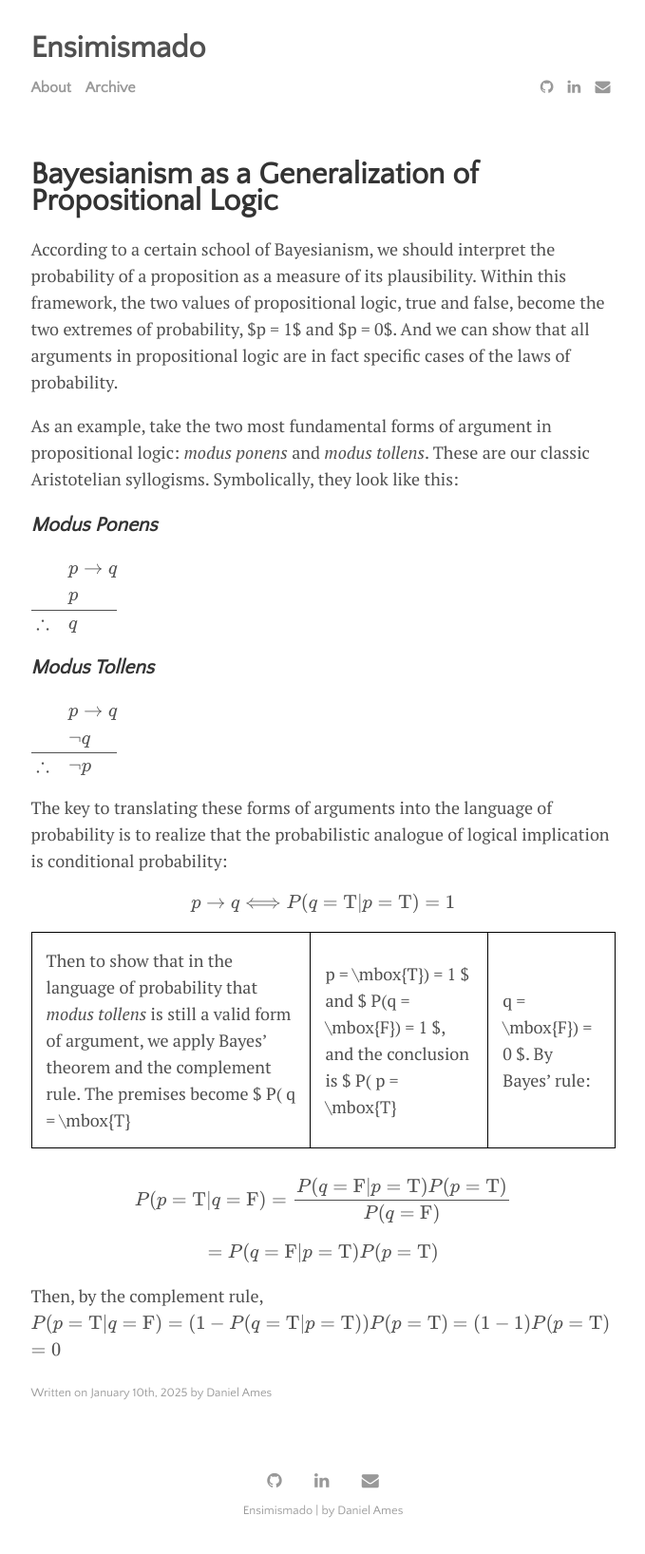
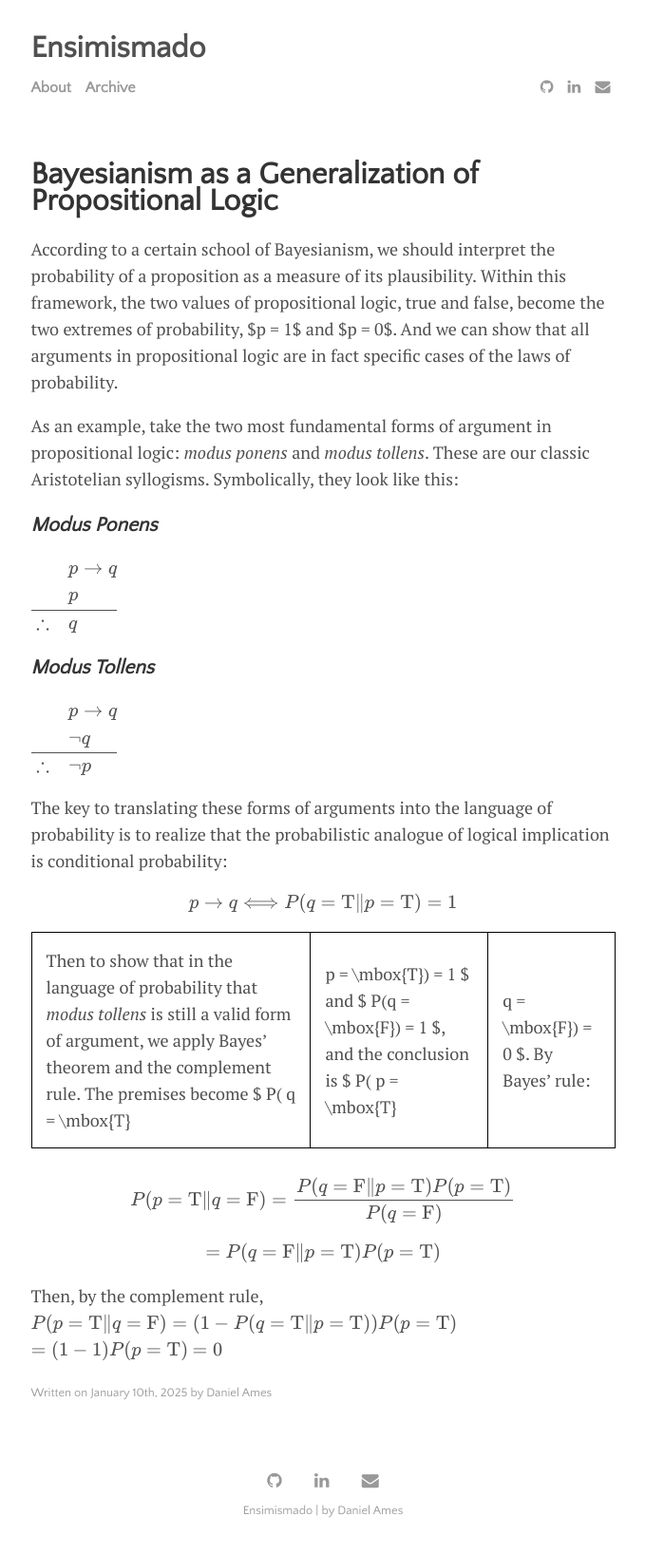
Before and after one commit to DanielAmes/DanielAmes.github.io, a Jekyll site: the page built from _posts/2025-01-10-bayeslogic.md, in a window 1280 px wide. Shown: the whole page at 95% size, without its empty margins (300-979 px from the left). Built offline with Jekyll 4.4.1, drawn with Linux system fonts in a browser that asks for light colours; formulas are drawn with MathJax 3.

Commit message:
Fixed vert lines

```diff
--- a/_posts/2025-01-10-bayeslogic.md
+++ b/_posts/2025-01-10-bayeslogic.md
@@ -30,20 +30,20 @@ $$\begin{array}{rl}
 The key to translating these forms of arguments into the language of probability is to realize that the probabilistic analogue of logical implication is conditional probability:
 
 $$
-p \to q \Longleftrightarrow P( q = \mbox{T}| p = \mbox{T}) = 1
+p \to q \Longleftrightarrow P( q = \mbox{T}\| p = \mbox{T}) = 1
 $$
 
 Then to show that in the language of probability that _modus tollens_ is still a valid form of argument, we apply Bayes' theorem and the complement rule. The premises become $ P( q = \mbox{T}| p = \mbox{T}) = 1 $ and $ P(q = \mbox{F}) = 1 $, and the conclusion is $ P( p = \mbox{T}| q = \mbox{F}) = 0 $. By Bayes' rule:
 
-$$P( p = \mbox{T}| q = \mbox{F}) = \frac{P( q = \mbox{F}| p = \mbox{T})P(p = \mbox{T})}{P(q = \mbox{F})}$$
+$$P( p = \mbox{T}\| q = \mbox{F}) = \frac{P( q = \mbox{F}\| p = \mbox{T})P(p = \mbox{T})}{P(q = \mbox{F})}$$
 
 $$
-= P( q = \mbox{F}| p = \mbox{T})P(p = \mbox{T})
+= P( q = \mbox{F}\| p = \mbox{T})P(p = \mbox{T})
 $$
 
 Then, by the complement rule,
 $$
-P( p = \mbox{T}| q = \mbox{F}) =  (1 - P( q = \mbox{T}| p = \mbox{T}))P(p = \mbox{T})
+P( p = \mbox{T}\| q = \mbox{F}) =  (1 - P( q = \mbox{T}\| p = \mbox{T}))P(p = \mbox{T})
 $$
 $$
 = (1 - 1)P(p = \mbox{T})
```
